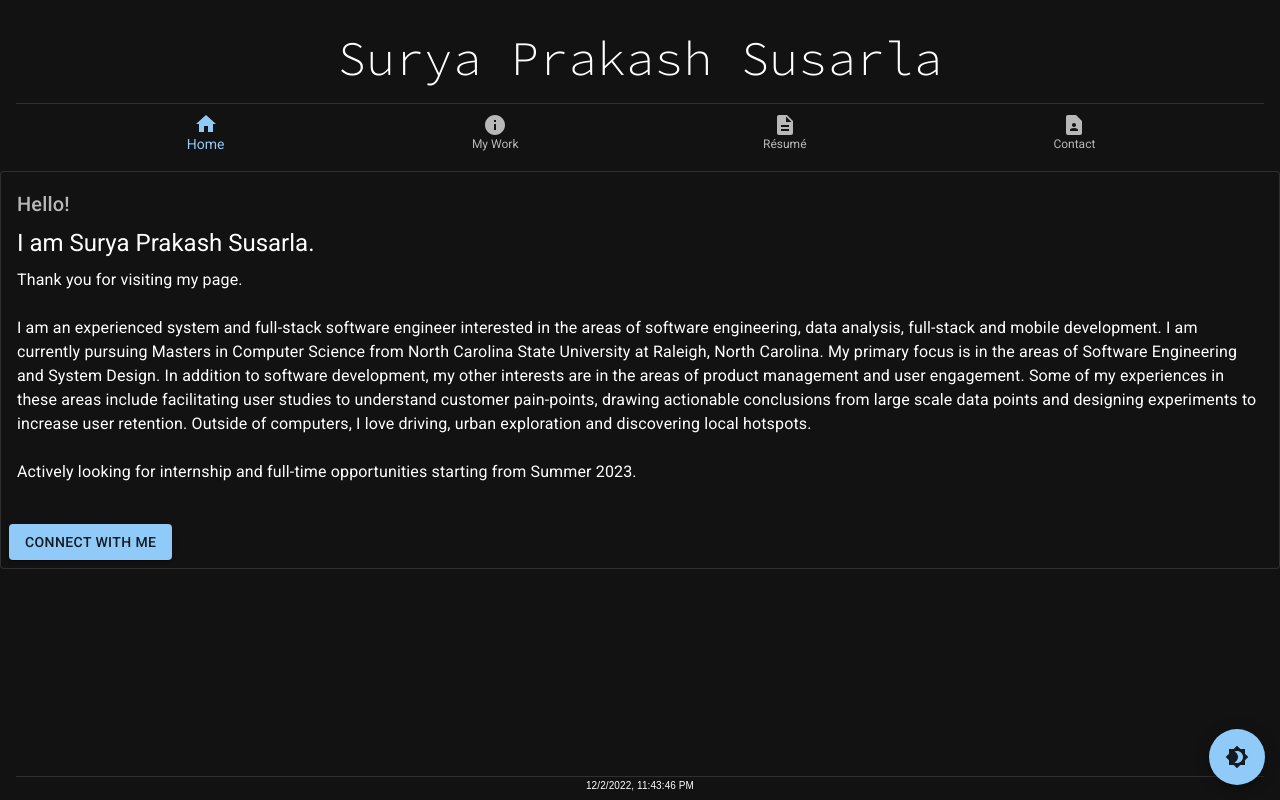
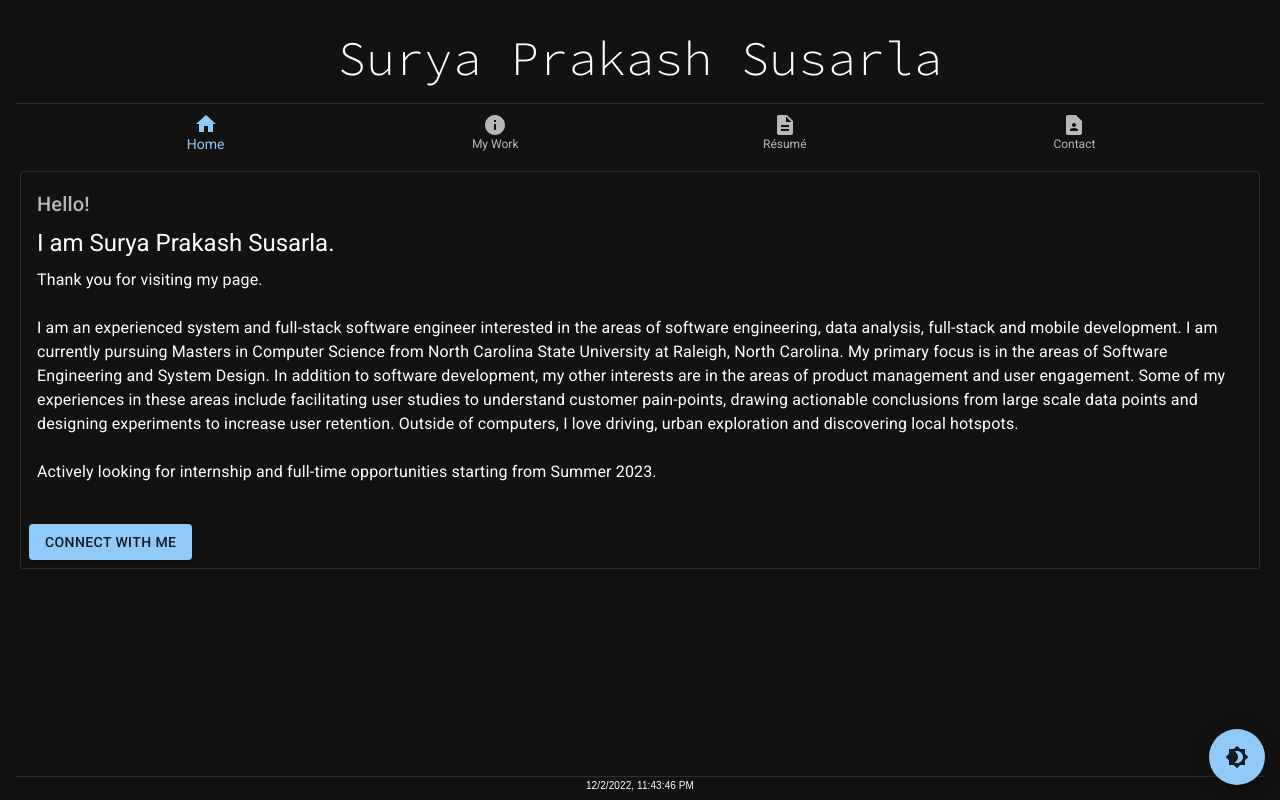
Before and after one commit to surya-prakash-susarla/surya-prakash-susarla.github.io, a React (Create React App) app: page / in a window 1280 px wide. Built offline with nearby package versions, Linux system fonts and the light colour scheme; a web font is replaced by a local one.

Commit message:
update spacing

```diff
--- a/src/components/pages.tsx
+++ b/src/components/pages.tsx
@@ -26,7 +26,7 @@ interface HomeComponentProps {
 
 export const HomeComponent: React.FC<HomeComponentProps> = (props: HomeComponentProps) => {
   return (
-    <Card variant='outlined' className='animate__animated animate__fadeIn'>
+    <Card variant='outlined' className='animate__animated animate__fadeIn' style={{marginLeft: '20px', marginRight: '20px'}}>
       <CardContent>
         <Typography variant='h6' color='text.secondary' gutterBottom>
           {'Hello!'}
@@ -61,7 +61,7 @@ export const HomeComponent: React.FC<HomeComponentProps> = (props: HomeComponent
 
 export const ResumeComponent: React.FC = () => {
   return (
-    <Card variant='outlined' className='animate__animated animate__fadeIn'>
+    <Card variant='outlined' className='animate__animated animate__fadeIn' style={{marginLeft: '20px', marginRight: '20px'}}>
       <CardContent>
         <Typography variant='h6' color='text.secondary' gutterBottom>
           {'For further details,'}
@@ -81,7 +81,7 @@ export const ResumeComponent: React.FC = () => {
 
 export const ContactMeComponent: React.FC = () => {
   return (
-    <Card variant='outlined' className='animate__animated animate__fadeIn'>
+    <Card variant='outlined' className='animate__animated animate__fadeIn' style={{marginLeft: '20px', marginRight: '20px'}}>
       <CardContent>
         <Typography variant='h6' color='text.secondary' gutterBottom>
           {'You can reach me through,'}
```
Also changed, not shown: 7 other files (tests, documents, lock files or other folders).
